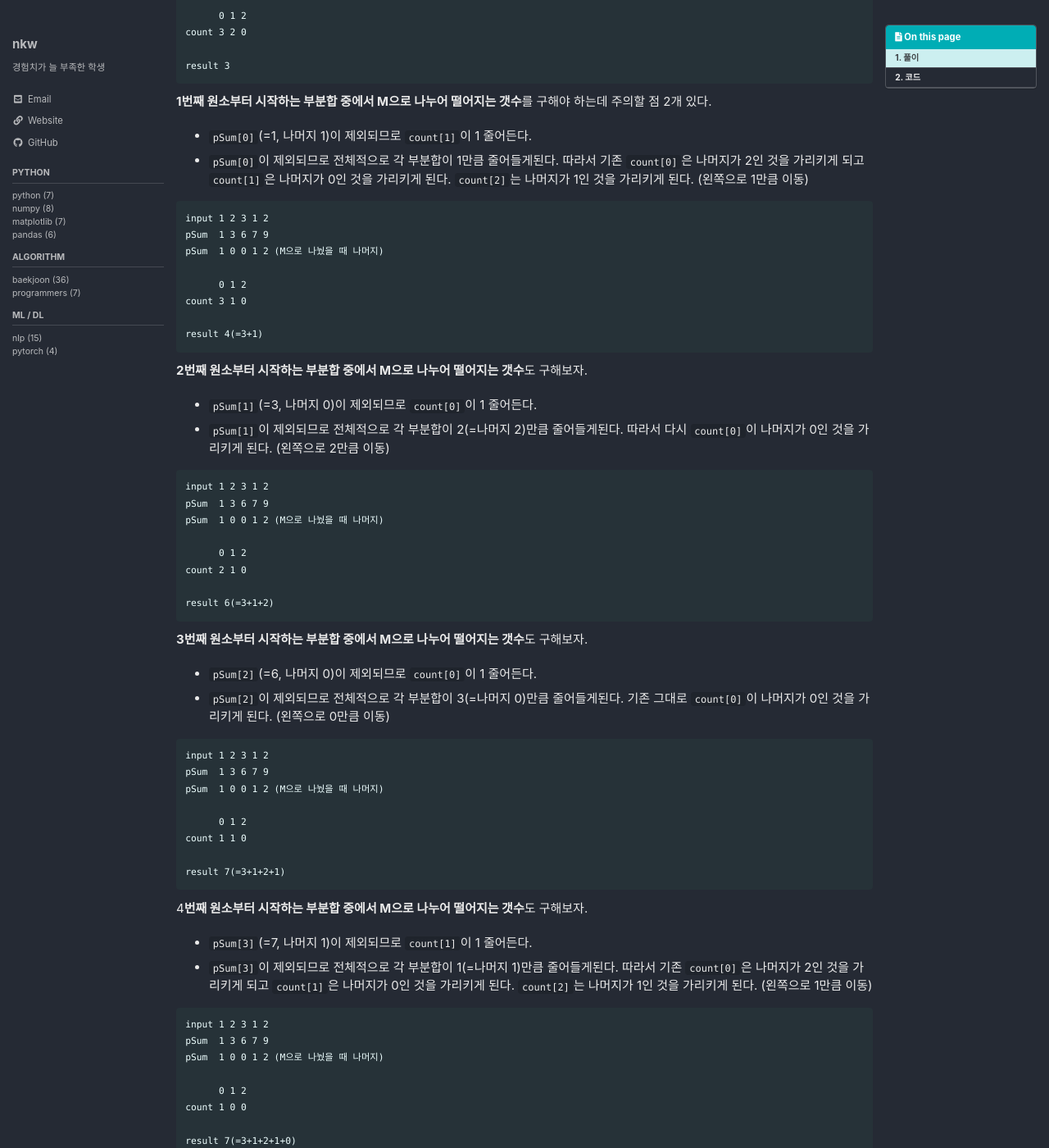
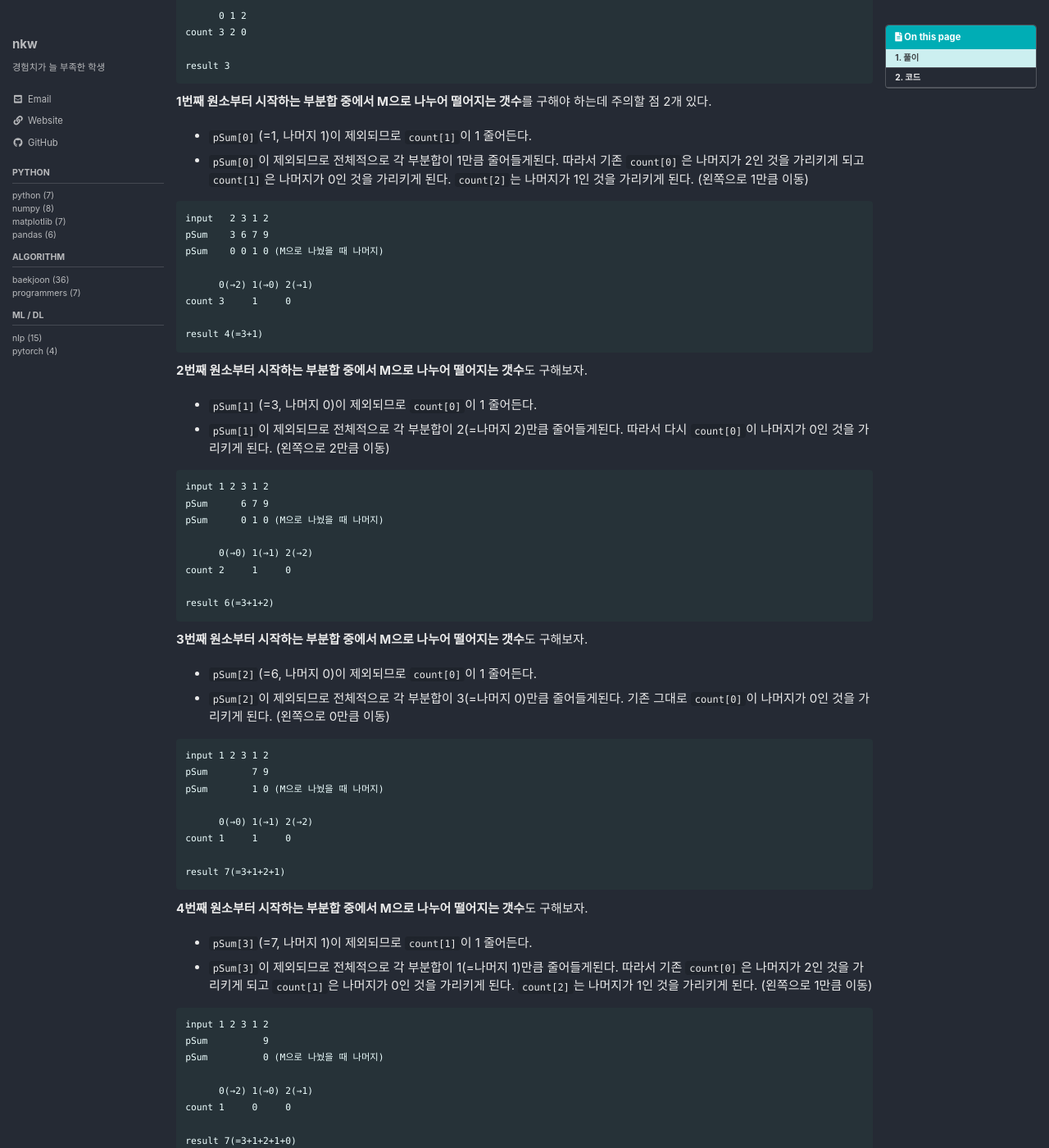
Before and after one commit to nkw011/nkw011.github.io, a Jekyll site: the page built from _posts/2022-04-22-baekjoon-10986.md, in a window 1280 px wide and 1400 px high, scrolled down 677 px. Shown: the whole window at 82% size. Built offline with Jekyll 4.4.1, drawn with Linux system fonts in a browser that asks for light colours; cached includes are drawn as plain includes; comment, search, counter and statistics services are not loaded; some of the changed text lies outside the part shown.

Commit message:
fix typo in baekjoon-10986 post
fix typo in baekjoon-10986 post

````diff
--- a/_posts/2022-04-22-baekjoon-10986.md
+++ b/_posts/2022-04-22-baekjoon-10986.md
@@ -34,7 +34,7 @@ pSum  1 3 6 7 9
 ```
 input 1 2 3 1 2
 pSum  1 3 6 7 9
-pSum  1 0 0 1 2 (M으로 나눴을 때 나머지)
+pSum  1 0 0 1 0 (M으로 나눴을 때 나머지)
 
       0 1 2
 count 3 2 0
@@ -48,12 +48,12 @@ result 3
 - `pSum[0]`이 제외되므로 전체적으로 각 부분합이 1만큼 줄어들게된다. 따라서 기존 `count[0]`은 나머지가 2인 것을 가리키게 되고 `count[1]`은 나머지가 0인 것을 가리키게 된다. `count[2]`는 나머지가 1인 것을 가리키게 된다. (왼쪽으로 1만큼 이동)
 
 ```
-input 1 2 3 1 2
-pSum  1 3 6 7 9
-pSum  1 0 0 1 2 (M으로 나눴을 때 나머지)
+input   2 3 1 2
+pSum    3 6 7 9
+pSum    0 0 1 0 (M으로 나눴을 때 나머지)
 
-      0 1 2
-count 3 1 0
+      0(→2) 1(→0) 2(→1)
+count 3     1     0
 
 result 4(=3+1)
 ```
@@ -65,11 +65,11 @@ result 4(=3+1)
 
 ```
 input 1 2 3 1 2
-pSum  1 3 6 7 9
-pSum  1 0 0 1 2 (M으로 나눴을 때 나머지)
+pSum      6 7 9
+pSum      0 1 0 (M으로 나눴을 때 나머지)
 
-      0 1 2
-count 2 1 0
+      0(→0) 1(→1) 2(→2)
+count 2     1     0
 
 result 6(=3+1+2)
 ```
@@ -81,27 +81,27 @@ result 6(=3+1+2)
 
 ```
 input 1 2 3 1 2
-pSum  1 3 6 7 9
-pSum  1 0 0 1 2 (M으로 나눴을 때 나머지)
+pSum        7 9
+pSum        1 0 (M으로 나눴을 때 나머지)
 
-      0 1 2
-count 1 1 0
+      0(→0) 1(→1) 2(→2)
+count 1     1     0
 
 result 7(=3+1+2+1)
 ```
 
-4**번째 원소부터 시작하는 부분합 중에서 M으로 나누어 떨어지는 갯수**도 구해보자.
+**4번째 원소부터 시작하는 부분합 중에서 M으로 나누어 떨어지는 갯수**도 구해보자.
 
 - `pSum[3]`(=7, 나머지 1)이 제외되므로 `count[1]`이 1 줄어든다.
 - `pSum[3]`이 제외되므로 전체적으로 각 부분합이 1(=나머지 1)만큼 줄어들게된다.  따라서 기존 `count[0]`은 나머지가 2인 것을 가리키게 되고 `count[1]`은 나머지가 0인 것을 가리키게 된다. `count[2]`는 나머지가 1인 것을 가리키게 된다. (왼쪽으로 1만큼 이동)
 
 ```
 input 1 2 3 1 2
-pSum  1 3 6 7 9
-pSum  1 0 0 1 2 (M으로 나눴을 때 나머지)
+pSum          9
+pSum          0 (M으로 나눴을 때 나머지)
 
-      0 1 2
-count 1 0 0
+      0(→2) 1(→0) 2(→1)
+count 1     0     0
 
 result 7(=3+1+2+1+0)
 ```
````
